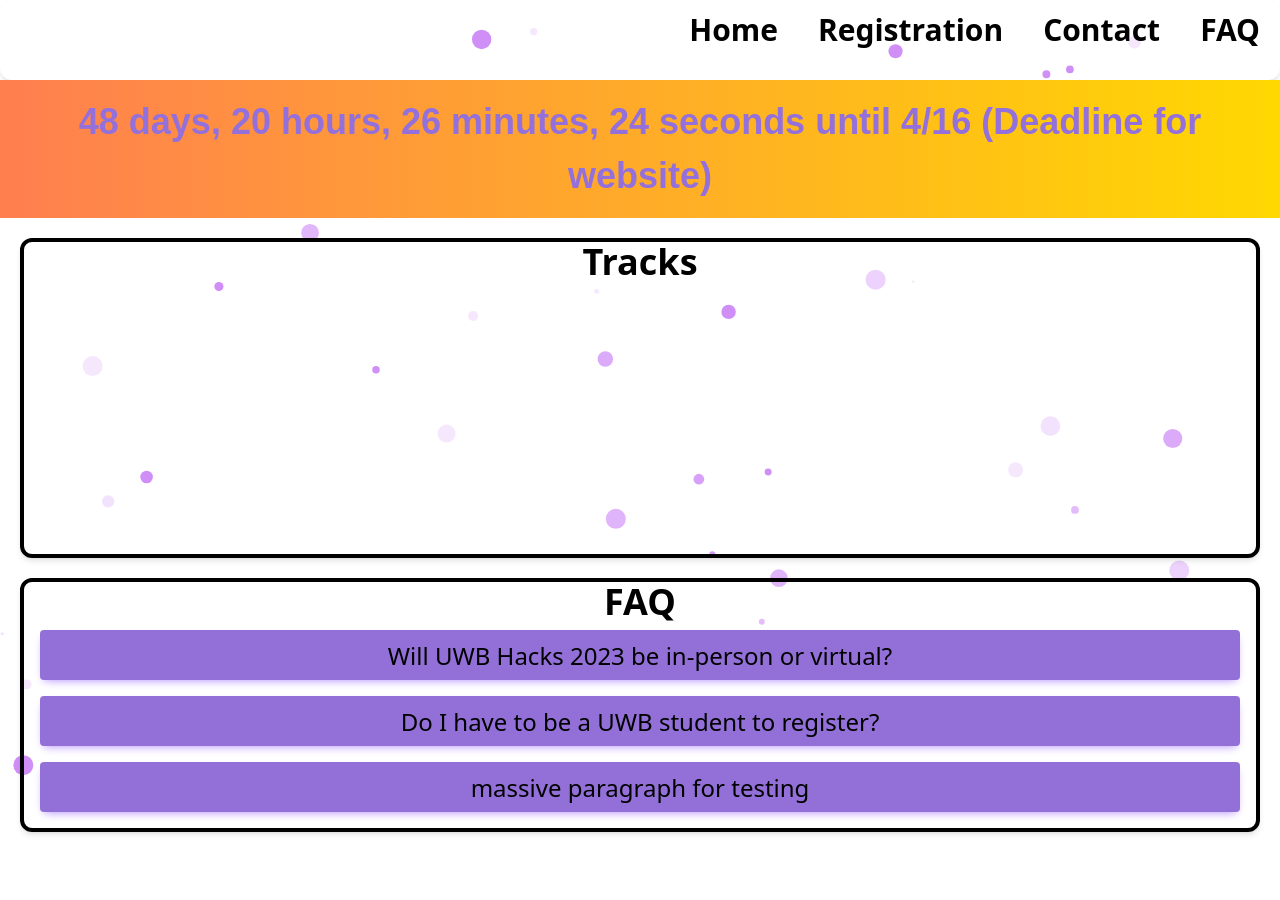
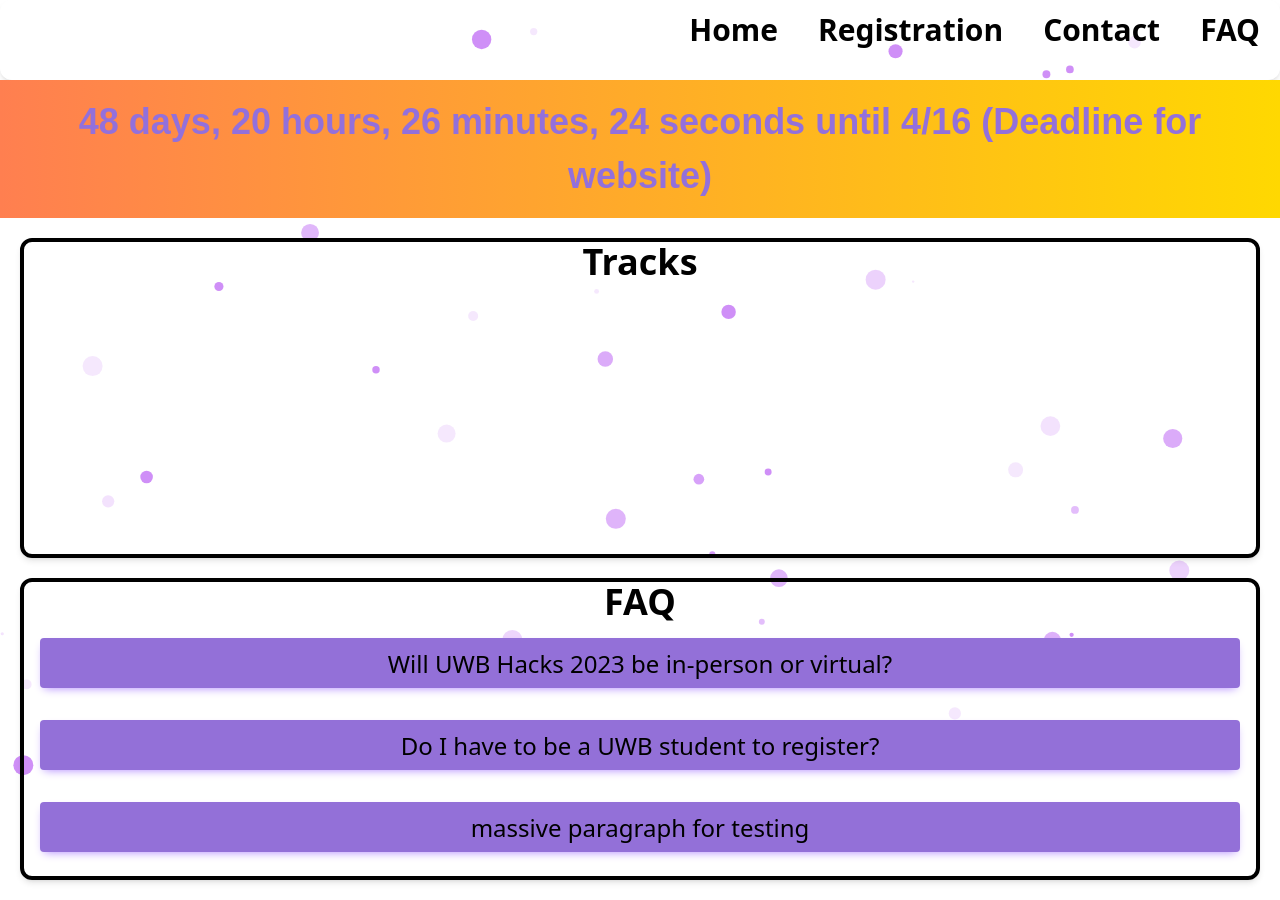
Before and after one commit to UWB-ACM/uwb-hacks24, a React (Create React App) app: page / in a window 1280 px wide. Before the commit the page ends 852 px from the top, so only its background shows below. Built offline with nearby package versions, Linux system fonts and the light colour scheme; the HTML template or start-up script is replaced by a standard one; what tw-elements would draw is missing.

Commit message:
fixed margins/padding

```diff
--- a/src/Home/CollapseButton.js
+++ b/src/Home/CollapseButton.js
@@ -11,8 +11,8 @@ import 'tailwindcss/tailwind.css';
 
 function CollapseButton(props) {
     return (
-      <div>
-        <p className="mb-4 space-y-1 md:space-x-1 md:space-y-0">
+      <div className="pt-2 pb-3">
+        <p className="mb-3 space-y-1 md:space-x-1 md:space-y-0">
           <button
             className="rounded bg-purple px-6 pt-2.5 pb-2 text-2xl hover:bg-light-purple
             font-medium text-white w-full
```
